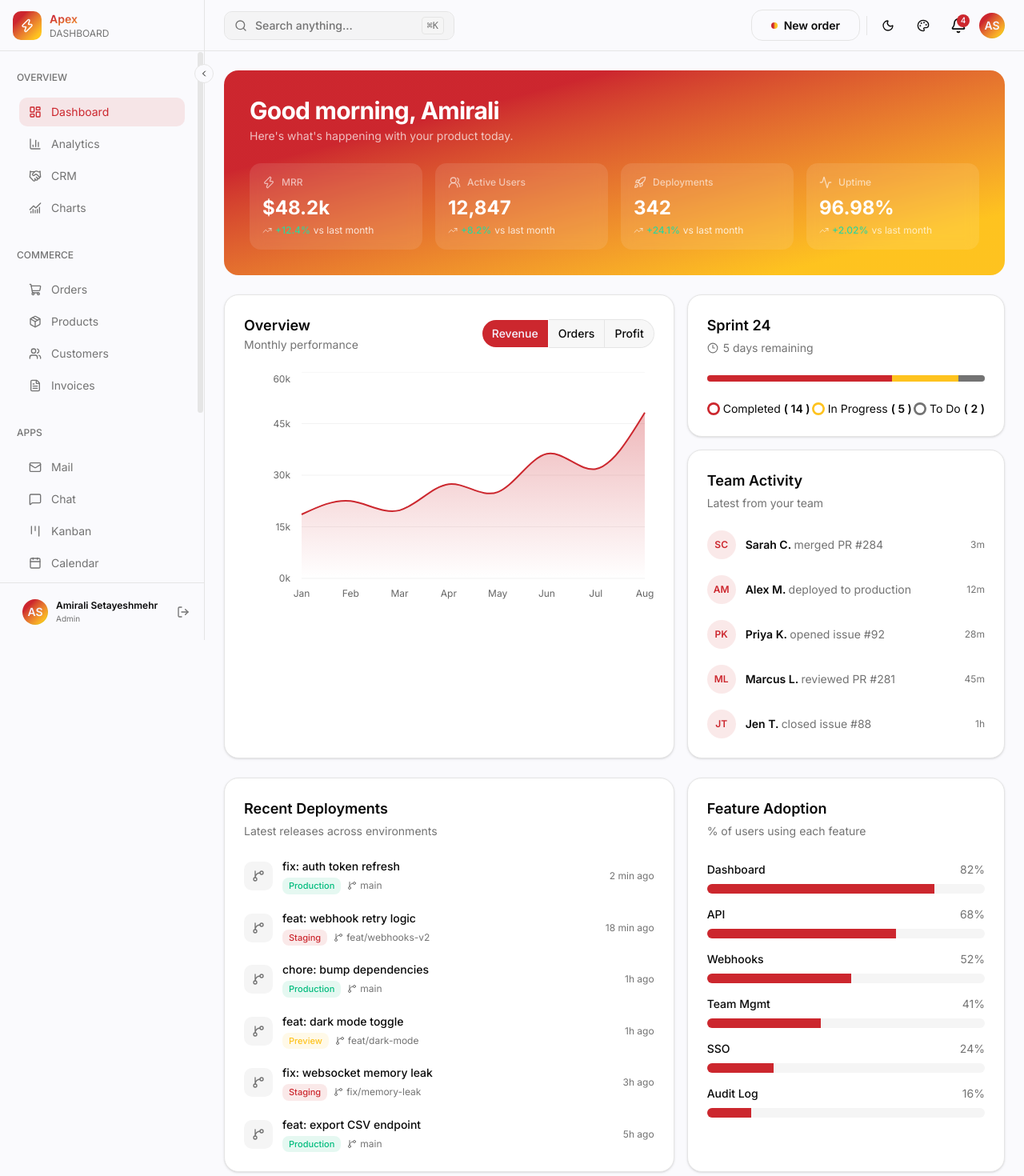
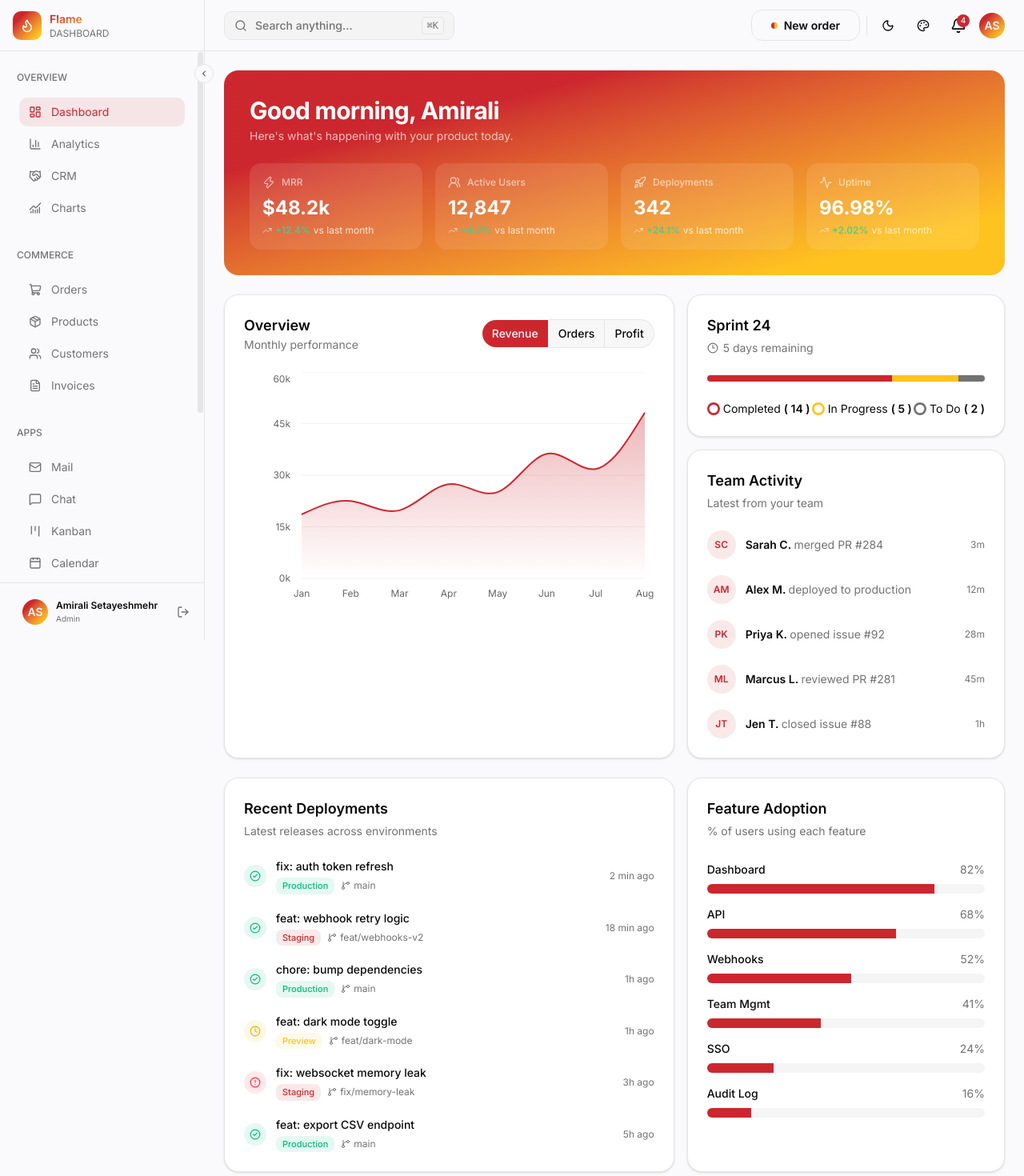
Before and after one commit to setayeshmehr-dev/admin-panel, a Next.js app: page / in a window 1280 px wide. Shown: the top 1470 px of the page at 80% size. Built offline with nearby package versions, Linux system fonts and the light colour scheme; some icons are missing.

Commit message:
change admin panel name and icon

```diff
--- a/src/components/dashboard/RecentDeployments.jsx
+++ b/src/components/dashboard/RecentDeployments.jsx
@@ -1,6 +1,6 @@
 "use client"
 
-import {GitBranch } from "lucide-react"
+import {GitBranch, CircleCheck, Clock, CircleAlert } from "lucide-react"
 
 const deployments = [
   {
@@ -64,12 +64,13 @@ export default function RecentDeployments() {
       {/* Deployments */}
       <div className="mt-6 space-y-5">
 
-        {deployments.map((deployment) => (
+        {deployments.map((deployment, index) => (
           <div key={`${deployment.title}-${deployment.time}`} className="flex items-center gap-3" >
 
             {/* Icon */}
-            <div className="flex size-9 shrink-0 items-center justify-center rounded-lg bg-muted">
-              <GitBranch className="size-4 text-muted-foreground" />
+            <div className={`flex size-7 shrink-0 items-center justify-center rounded-full ${index === 3 ? "bg-yellow-500/10" : index === 4 ? "bg-red-500/10" : "bg-emerald-500/10"}`}>
+              {index === 3 ? (
+                <Clock className="size-3.5 text-yellow-500" />) : index === 4 ? (<CircleAlert className="size-3.5 text-red-500" />) : (<CircleCheck className="size-3.5 text-emerald-500" />)}
             </div>
 
             {/* Content */}
--- a/src/components/layout/header.jsx
+++ b/src/components/layout/header.jsx
@@ -1,6 +1,6 @@
 'use client';
 
-import { Menu, CheckCheck, Search, LogOut, Settings, Bell, Palette, Moon, Sun, User, Zap} from "lucide-react";
+import { Menu, CheckCheck, Search, LogOut, Settings, Bell, Palette, Moon, Sun, User, Flame} from "lucide-react";
 
 import { Button } from "@/components/ui/button"
 import { DropdownMenu, DropdownMenuContent, DropdownMenuItem, DropdownMenuSeparator, DropdownMenuTrigger} from "@/components/ui/dropdown-menu"
@@ -39,9 +39,9 @@ export default function Header({setSidebarOpen , setSearchOpen, setAppearanceOpe
             {layoutMode === "topnav" && (
                 <div className={` flex items-center justify-start `}>
                     <div className="flex bg-linear-to-br from-primary to-secondary from-25%  to-85% w-9 h-9 items-center justify-center rounded-lg ">
-                        <Zap className="size-4.5 text-white"></Zap>
+                        <Flame className="size-4.5 text-white"></Flame>
                     </div>
-                    <span className="bg-linear-to-br from-primary from-25% to-secondary to-85% bg-clip-text text-transparent text-sm ps-2.5 font-semibold">Apex</span>
+                    <span className="bg-linear-to-br from-primary from-25% to-secondary to-85% bg-clip-text text-transparent text-sm ps-2.5 font-semibold">Flame</span>
                     <div className="h-6 w-px mx-2.5 bg-border" />
                 </div>
             )}
--- a/src/components/layout/sidebar.jsx
+++ b/src/components/layout/sidebar.jsx
@@ -1,4 +1,4 @@
-import {  ChevronRight, ChevronLeft, Zap,  X,  LogOut} from "lucide-react";
+import {  ChevronRight, ChevronLeft, Flame,  X,  LogOut} from "lucide-react";
 
 
 import { Button } from "@/components/ui/button";
@@ -25,10 +25,10 @@ export default function Sidebar({ sidebarOpen, setSidebarOpen, setCollapsed, col
             {/* ///////////////////////////////////////////     Logo       /////////////////////////////////////////////////// */}
             <div className={`h-16 px-4 flex items-center justify-start border-b border-border shrink-0 ${collapsed ? " justify-center!" : " justify-start!"} `}>
                 <div className="flex bg-linear-to-br from-primary to-secondary from-25%  to-85% w-9 h-9 items-center justify-center rounded-lg ">
-                    <Zap className="size-4.5 text-white"></Zap>
+                    <Flame className="size-4.5 text-white"></Flame>
                 </div>
                 <div className={`flex flex-col ps-2.5 ${collapsed ? "w-0 hidden opacity-0" : "w-auto flex opacity-100"} `}>
-                    <span className="bg-linear-to-br from-primary from-25% to-secondary to-85% bg-clip-text text-transparent text-sm font-semibold">Apex</span>
+                    <span className="bg-linear-to-br from-primary from-25% to-secondary to-85% bg-clip-text text-transparent text-sm font-semibold">Flame</span>
                     <span className="text-xs text-muted-foreground">DASHBOARD</span>
                 </div>
             </div>
```
